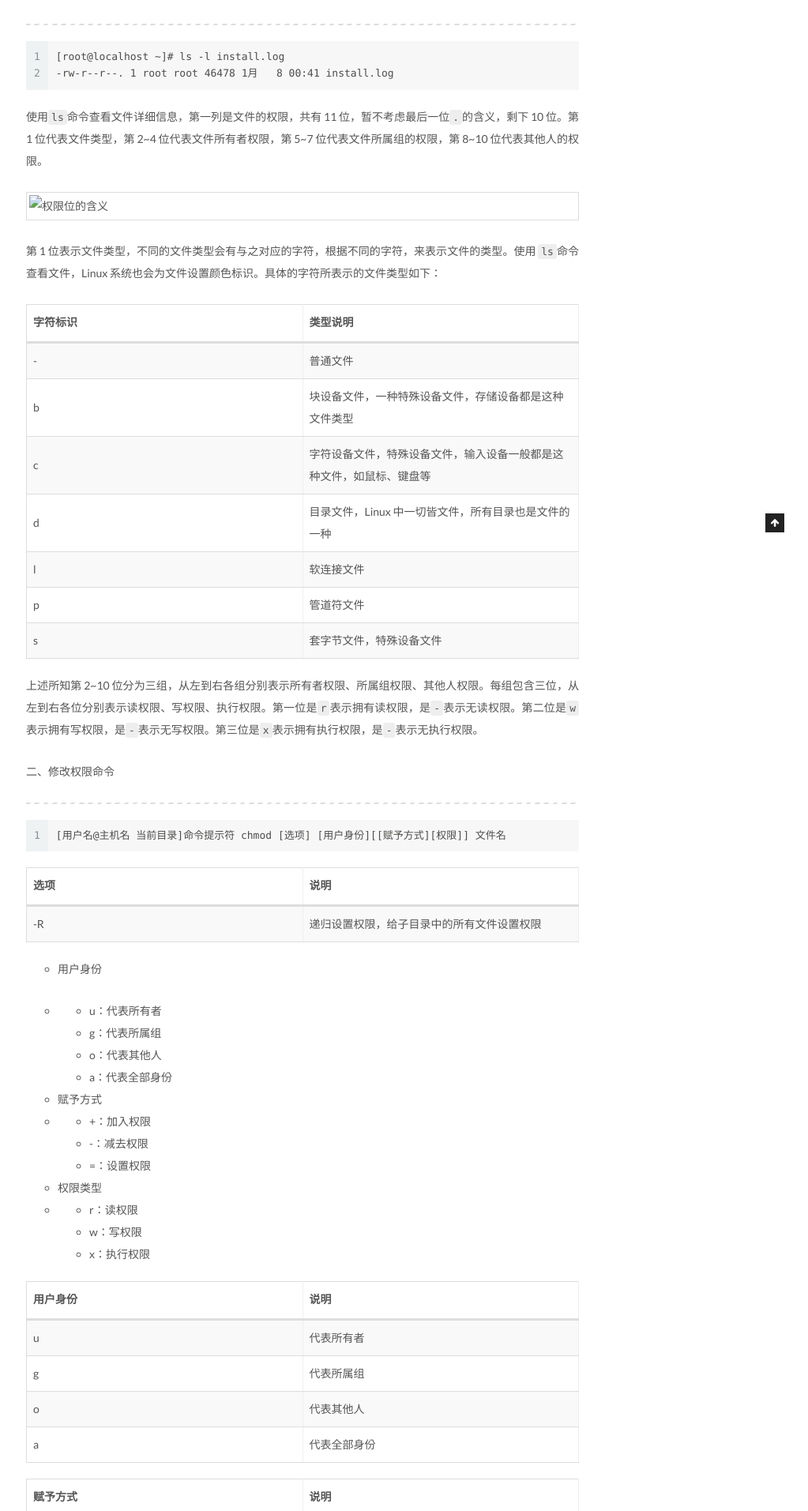
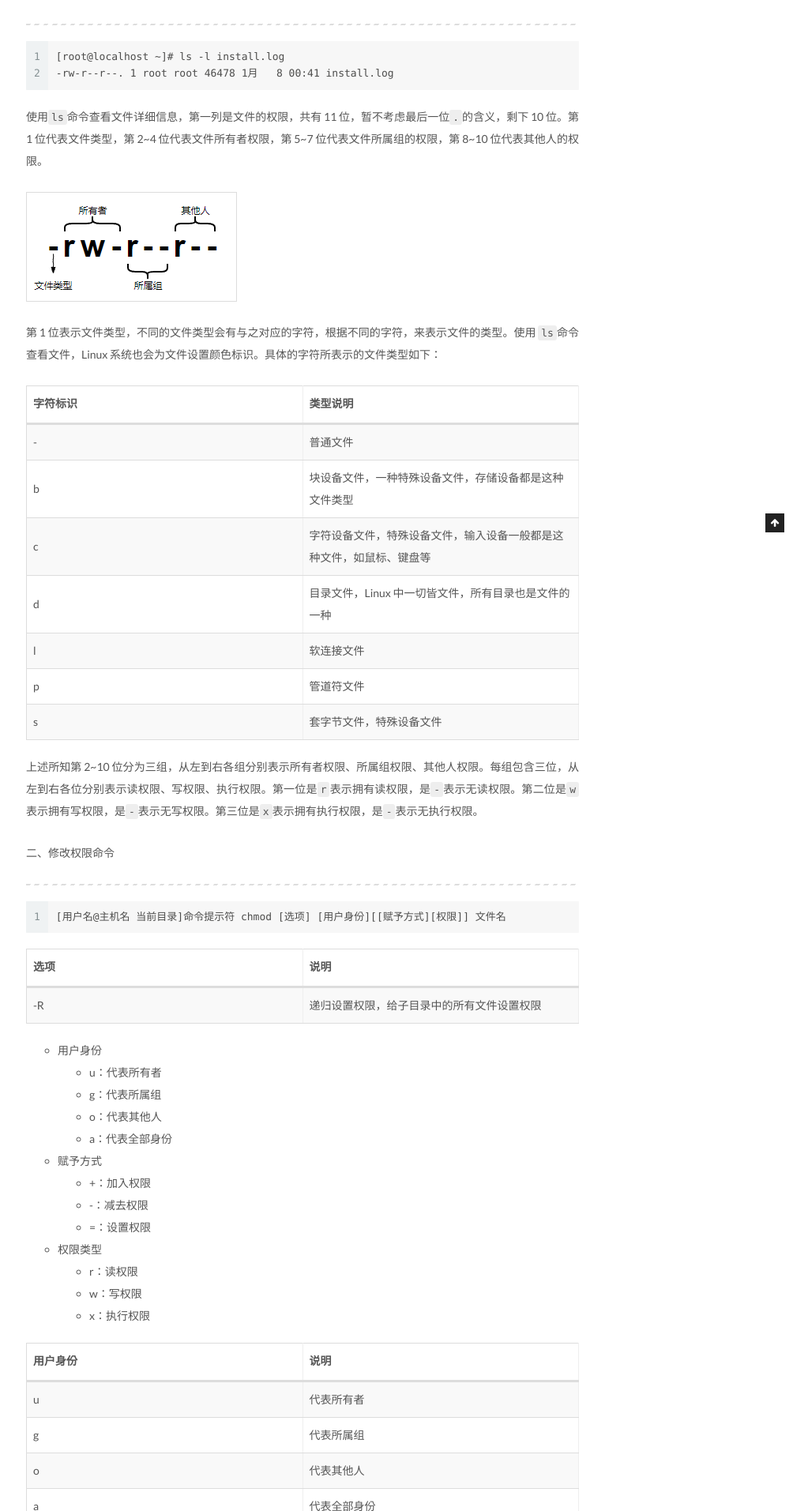
Before and after one commit to chuyibo/chuyibo.github.io, a Jekyll site: the page built from _posts/2021-01-12-Linux 基础命令(三).md, in a window 1280 px wide. Shown: the part 326-2239 px from the top of the page at 79% size, without its empty margins (257-1280 px from the left). Built offline with Jekyll 4.4.1, drawn with Linux system fonts in a browser that asks for light colours.

Commit message:
2021/01/12

```diff
--- a/_posts/2021-01-12-Linux 基础命令(三).md
+++ b/_posts/2021-01-12-Linux 基础命令(三).md
@@ -19,7 +19,7 @@ tags:
 
 使用`ls`命令查看文件详细信息，第一列是文件的权限，共有 11 位，暂不考虑最后一位`.`的含义，剩下 10 位。第 1 位代表文件类型，第 2~4 位代表文件所有者权限，第 5~7 位代表文件所属组的权限，第 8~10 位代表其他人的权限。
 
-![权限位的含义](..\assets\images\006.png)
+![权限位的含义](https://github.com/chuyibo/chuyibo.github.io/blob/master/assets/images/006.png)
 
 第 1 位表示文件类型，不同的文件类型会有与之对应的字符，根据不同的字符，来表示文件的类型。使用 `ls`命令查看文件，Linux 系统也会为文件设置颜色标识。具体的字符所表示的文件类型如下：
 
@@ -48,17 +48,16 @@ tags:
 | -R   | 递归设置权限，给子目录中的所有文件设置权限 |
 
 - 用户身份
-
-- - u：代表所有者
+  - u：代表所有者
   - g：代表所属组
   - o：代表其他人
   - a：代表全部身份
 - 赋予方式
-- - +：加入权限
+  - +：加入权限
   - -：减去权限
   - =：设置权限
 - 权限类型
-- - r：读权限
+  - r：读权限
   - w：写权限
   - x：执行权限
 
```
